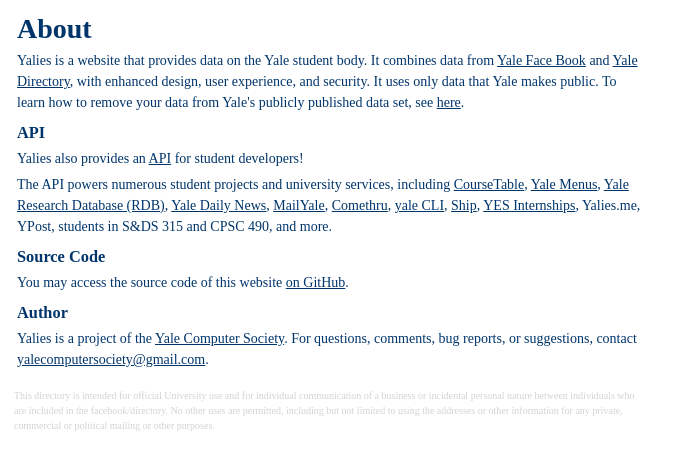
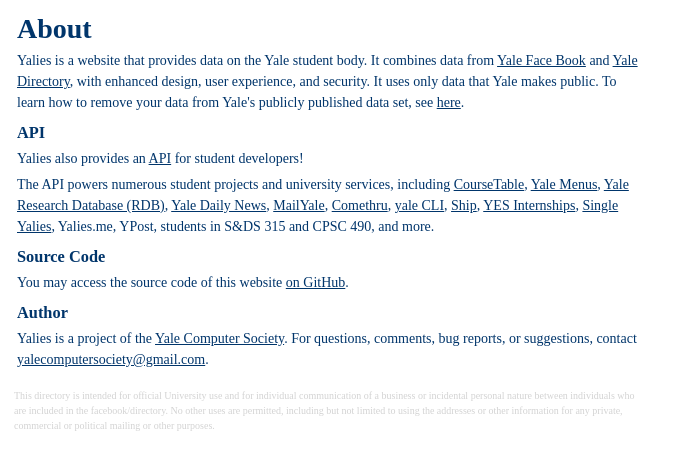
Before and after one commit to Yalies/api, a Flask app: template app/templates/about.html in a window 1280 px wide. Shown: the part 103-573 px from the top of the page, without its empty margins (0-689 px from the left). Run offline with Flask 3, Linux system fonts and the light colour scheme; the template is opened without the code that fills it, so the values that code supplies are empty; some web fonts are replaced.

Commit message:
Add Single Yalies to list of API users in About page

```diff
--- a/app/templates/about.html
+++ b/app/templates/about.html
@@ -5,7 +5,7 @@
 <p>Yalies is a website that provides data on the Yale student body. It combines data from <a href="https://students.yale.edu/facebook">Yale Face Book</a> and <a href="https://directory.yale.edu">Yale Directory</a>, with enhanced design, user experience, and security. It uses only data that Yale makes public. To learn how to remove your data from Yale's publicly published data set, see <a href="/hide_me">here</a>.</p>
 <h3>API</h3>
 <p>Yalies also provides an <a href="/apidocs">API</a> for student developers!</p>
-<p>The API powers numerous student projects and university services, including <a href="https://coursetable.com">CourseTable</a>, <a href="https://yalemenus.com">Yale Menus</a>, <a href="https://rdb.onrender.com/">Yale Research Database (RDB)</a>, <a href="https://yaledailynews.com/blog/2020/12/03/40-2-percent-of-returning-student-athletes-take-leaves-of-absence-this-fall">Yale Daily News</a>, <a href="https://mailyale.com">MailYale</a>, <a href="https://comethru.io">Comethru</a>, <a href="https://github.com/ErikBoesen/yale">yale CLI</a>, <a href="https://yaledailynews.com/blog/2021/02/11/ship-lets-yalies-play-matchmaker-with-peers">Ship</a>, <a href="https://www.internships.yesatyale.org/">YES Internships</a>, </a>Yalies.me, YPost, students in S&DS 315 and CPSC 490, and more.</p>
+<p>The API powers numerous student projects and university services, including <a href="https://coursetable.com">CourseTable</a>, <a href="https://yalemenus.com">Yale Menus</a>, <a href="https://rdb.onrender.com/">Yale Research Database (RDB)</a>, <a href="https://yaledailynews.com/blog/2020/12/03/40-2-percent-of-returning-student-athletes-take-leaves-of-absence-this-fall">Yale Daily News</a>, <a href="https://mailyale.com">MailYale</a>, <a href="https://comethru.io">Comethru</a>, <a href="https://github.com/ErikBoesen/yale">yale CLI</a>, <a href="https://yaledailynews.com/blog/2021/02/11/ship-lets-yalies-play-matchmaker-with-peers">Ship</a>, <a href="https://www.internships.yesatyale.org/">YES Internships</a>, <a href="https://singleyalies.com">Single Yalies</a>, </a>Yalies.me, YPost, students in S&DS 315 and CPSC 490, and more.</p>
 <h3 name="source_code">Source Code</h3>
 <p>You may access the source code of this website <a href="https://github.com/Yalies/api">on GitHub</a>.</p>
 <h3 name="author">Author</h3>
```
